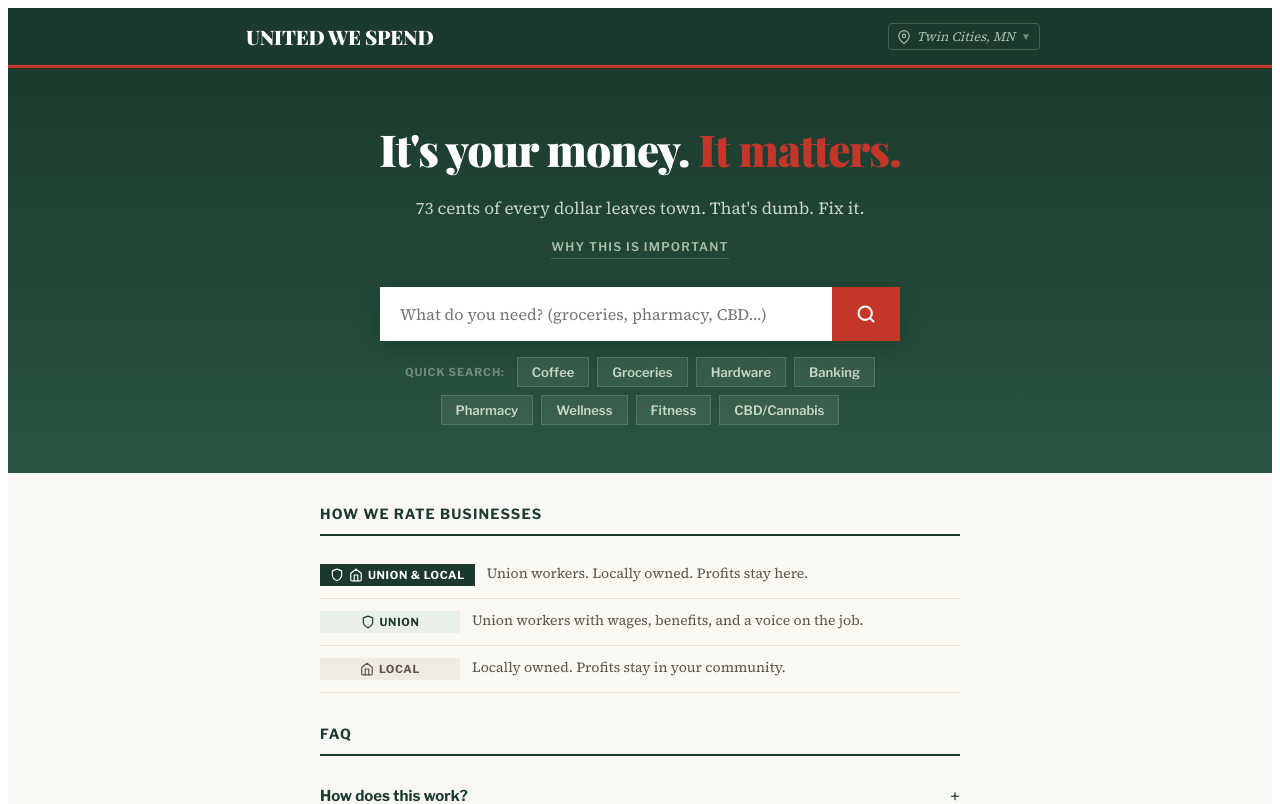
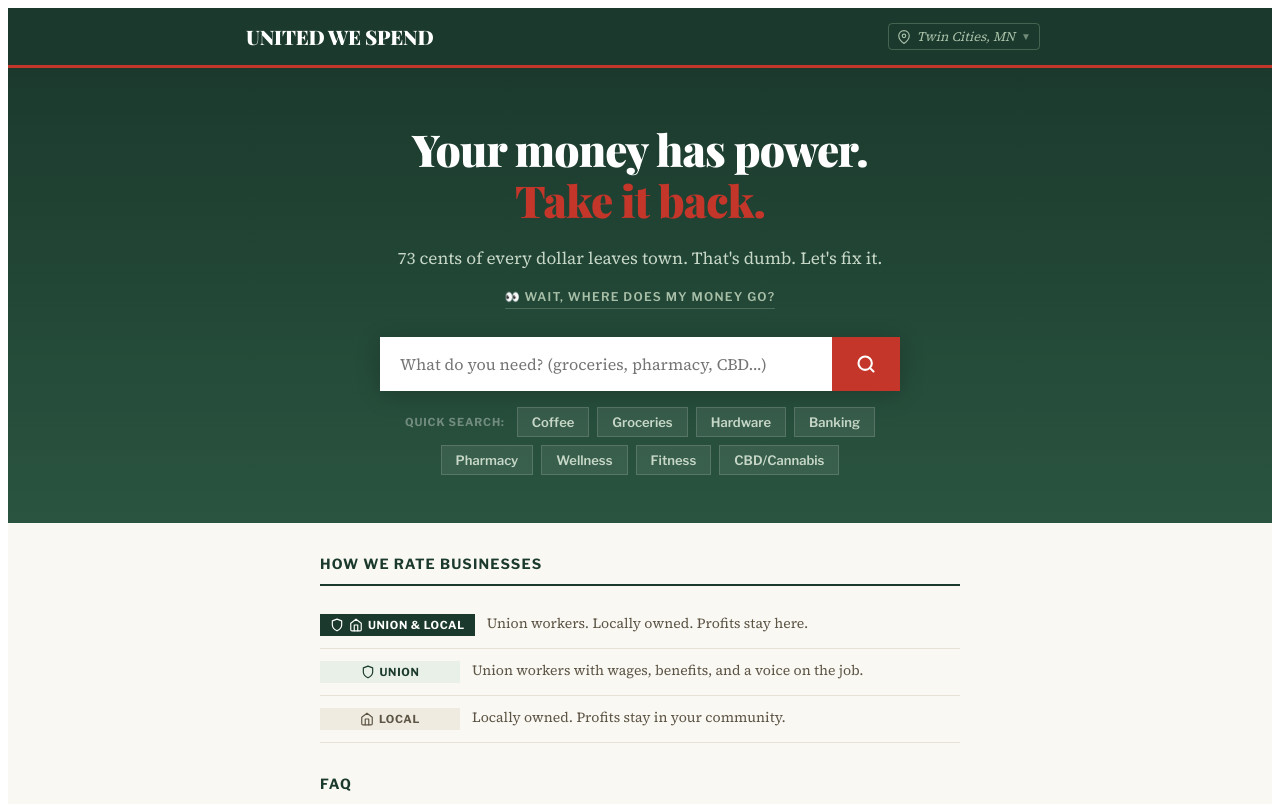
Before and after one commit to brygp954/unitedwespend, a React (Vite) app: page / in a window 1280 px wide. Shown: the top 804 px of the page. Built offline with nearby package versions, Linux system fonts and the light colour scheme.

Commit message:
Updated messaging and manifesto

```diff
--- a/src/App.jsx
+++ b/src/App.jsx
@@ -218,7 +218,7 @@ function ShareCard({ business, userName, onClose }) {
               fontSize: "14px", fontWeight: 700, color: "#FFFFFF",
               letterSpacing: "0.02em",
             }}>
-              It's your money. It matters.
+              Your money has power. Take it back.
             </div>
             <div style={{
               fontFamily: "'Libre Franklin', sans-serif",
@@ -755,7 +755,7 @@ function FAQAccordion({ onRequestBusiness }) {
   const faqs = [
     { q: "How does this work?", a: "Search for what you need. See options ranked by how much your dollar does for your community. Tap \"I'm Shopping Here\" to commit and share." },
     { q: "Does this actually do anything?", a: "Yes. Every dollar you shift stays local instead of leaving. Do it enough, the numbers change." },
-    { q: "Is this woke? It seems woke.", a: "No. It's economics. It's about shifting our spending and creating a healthy balance so some of the money we earn and spend stays in our community." },
+    { q: "Is this woke? It seems woke.", a: "🙄 No. It's economics. It's about shifting our spending and creating a healthy balance so some of the money we earn and spend stays in our community." },
     { q: "What's the catch?", a: "No catch. 73 cents of every dollar is a problem worth solving. We can't change that but you can. And you and your community will benefit from it." },
     { q: "What if I can't find what I need?", a: "request" },
   ];
@@ -1230,14 +1230,14 @@ export default function UnitedWeSpend() {
             fontFamily: "'Playfair Display', Georgia, serif", fontSize: "clamp(28px, 6vw, 44px)",
             fontWeight: 900, color: "#FFFFFF", lineHeight: 1.15, margin: "0 0 20px 0", letterSpacing: "-0.02em",
           }}>
-            It's your money. <span style={{ color: "#C4362A" }}>It matters.</span>
+            Your money has power.<br /><span style={{ color: "#C4362A" }}>Take it back.</span>
           </h1>
 
           <p style={{
             fontFamily: "'Source Serif 4', Georgia, serif", fontSize: "17px", color: "#C8D8C8",
             lineHeight: 1.6, margin: "0 0 12px 0", maxWidth: "500px", marginLeft: "auto", marginRight: "auto",
           }}>
-            73 cents of every dollar leaves town. That's dumb. Fix it.
+            73 cents of every dollar leaves town. That's dumb. Let's fix it.
           </p>
 
           <button
@@ -1250,7 +1250,7 @@ export default function UnitedWeSpend() {
               borderBottom: "1px solid rgba(168,191,168,0.3)",
             }}
           >
-            {showManifesto ? "Close" : "Why this is important"}
+            {showManifesto ? "Close" : "👀 Wait, where does my money go?"}
           </button>
 
           {showManifesto && (
@@ -1261,16 +1261,13 @@ export default function UnitedWeSpend() {
             }}>
               <style>{`@keyframes fadeUp { from { opacity: 0; transform: translateY(8px); } to { opacity: 1; transform: translateY(0); } }`}</style>
               <p style={{ fontFamily: "'Source Serif 4', Georgia, serif", fontSize: "16px", color: "#E8E2D6", lineHeight: 1.7, margin: "0 0 16px 0", fontStyle: "italic" }}>
-                Money that leaves shrinks your tax base.
+                Where does your money go? Yachts. Diamond shoes. A bunker in New Zealand. Hidden offshore accounts. But wait, it gets worse.
               </p>
               <p style={{ fontFamily: "'Source Serif 4', Georgia, serif", fontSize: "15px", color: "#C8D8C8", lineHeight: 1.7, margin: "0 0 16px 0" }}>
-                Your community has to borrow from the state. The state has to borrow from the federal government. Each step of the way increases your taxes.
-              </p>
-              <p style={{ fontFamily: "'Source Serif 4', Georgia, serif", fontSize: "15px", color: "#C8D8C8", lineHeight: 1.7, margin: "0 0 16px 0" }}>
-                That's a problem. That's when some politicians start tacking on additional funding for their pet projects and donors.
+                When it leaves, your tax base shrinks. Your city still needs funding, so it borrows from the state. The state borrows from the feds. Each layer adds cost, overhead, and someone's pet project.
               </p>
               <p style={{ fontFamily: "'Source Serif 4', Georgia, serif", fontSize: "15px", color: "#C8D8C8", lineHeight: 1.7, margin: "0 0 20px 0" }}>
-                Keep more money local, and you break that cycle. Schools get funded. Roads get fixed. Property values hold. Without the grift.
+                You pay a lot more. You get a lot less.
               </p>
               <div style={{
                 borderTop: "1px solid rgba(168,191,168,0.3)", paddingTop: "16px",
@@ -1278,7 +1275,7 @@ export default function UnitedWeSpend() {
                 fontWeight: 700, color: "#FFFFFF", textAlign: "center",
                 letterSpacing: "0.02em", lineHeight: 1.6,
               }}>
-                It's your money. It matters.
+                Keep more of it here. Skip the grift.
               </div>
             </div>
           )}
@@ -1344,7 +1341,7 @@ export default function UnitedWeSpend() {
                 Every purchase is a shift from the billionaire economy to yours.
               </p>
               <p style={{ fontFamily: "'Libre Franklin', sans-serif", fontSize: "12px", color: "#8B7D6B", margin: 0, fontWeight: 600, textTransform: "uppercase", letterSpacing: "0.05em" }}>
-                It's your money. It matters.
+                Your money has power. Take it back.
               </p>
             </div>
           </>
@@ -1401,7 +1398,7 @@ export default function UnitedWeSpend() {
           fontWeight: 700, color: "#FFFFFF", textTransform: "uppercase",
           letterSpacing: "0.06em", marginBottom: "12px", lineHeight: 1.6,
         }}>
-          It's your money. It matters.
+          Your money has power. Take it back.
         </div>
         <div style={{ height: "1px", background: "rgba(168,191,168,0.2)", maxWidth: "200px", margin: "0 auto 12px" }} />
         <p style={{ fontFamily: "'Libre Franklin', sans-serif", fontSize: "11px", color: "#A8BFA8", margin: "0", letterSpacing: "0.05em" }}>
```
